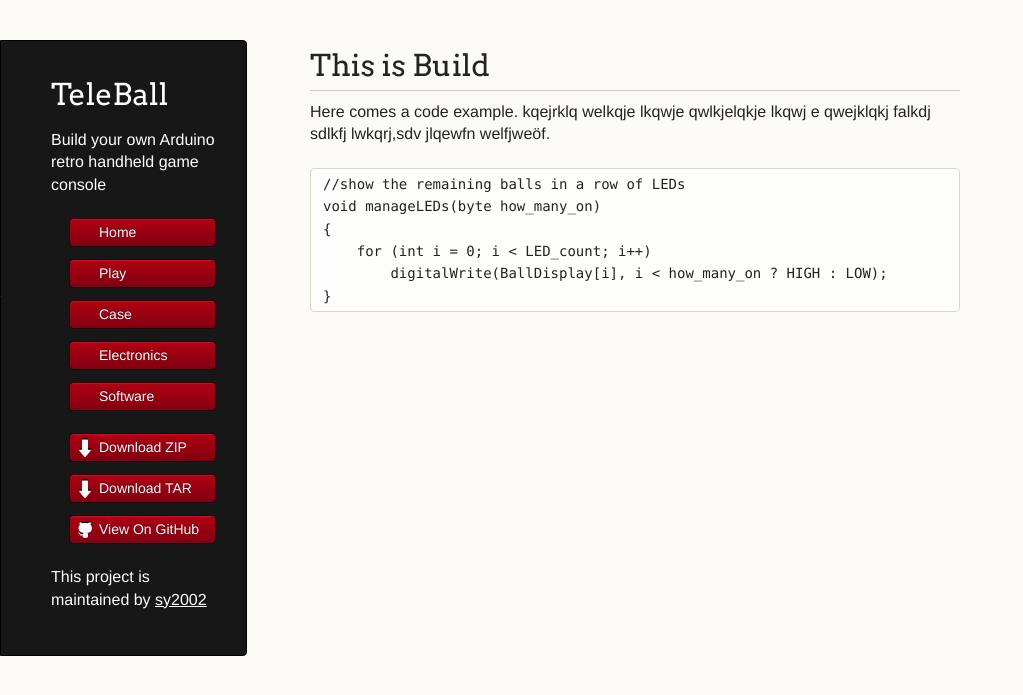
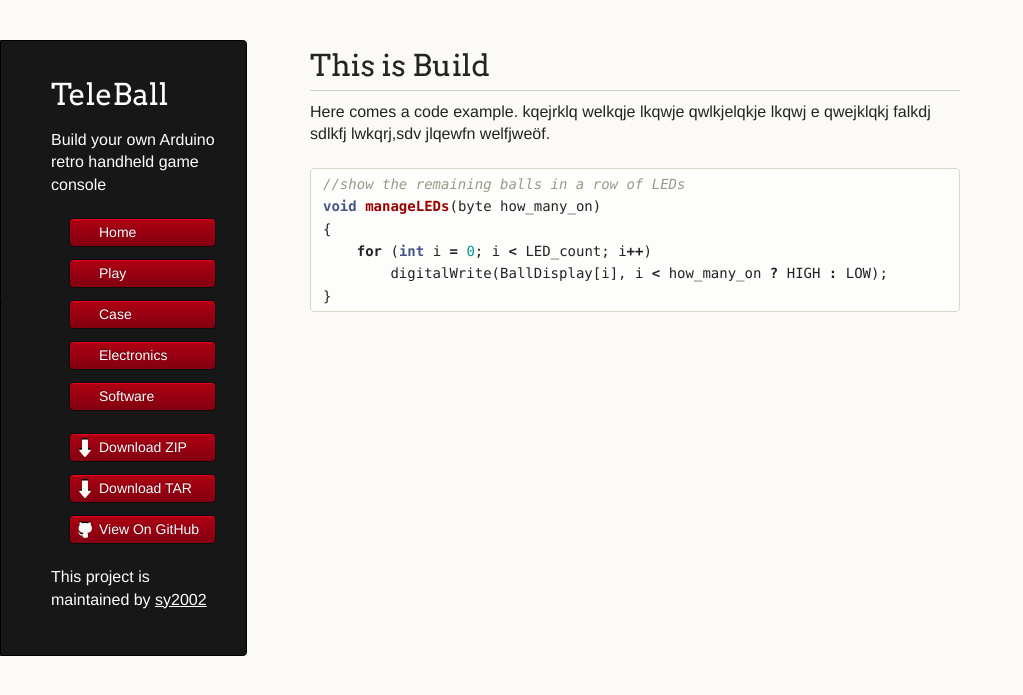
Before and after one commit to sy2002/TeleBall, a Jekyll site: the page built from doc/case.md, in a window 1280 px wide. Shown: the top 695 px of the page, without its empty margins (0-1023 px from the left). Built offline with Jekyll 4.4.1, drawn with Linux system fonts in a browser that asks for light colours; Markdown is read by kramdown in place of the engine named in the settings.

Commit message:
wip documentation and pages

```diff
--- a/doc/case.md
+++ b/doc/case.md
@@ -9,7 +9,7 @@ This is Build
 Here comes a code example. kqejrklq welkqje lkqwje qwlkjelqkje lkqwj e
 qwejklqkj falkdj sdlkfj lwkqrj,sdv jlqewfn welfjweöf.
 
-{% highlight Arduino %}
+{% highlight cpp %}
 //show the remaining balls in a row of LEDs
 void manageLEDs(byte how_many_on)
 {
```
